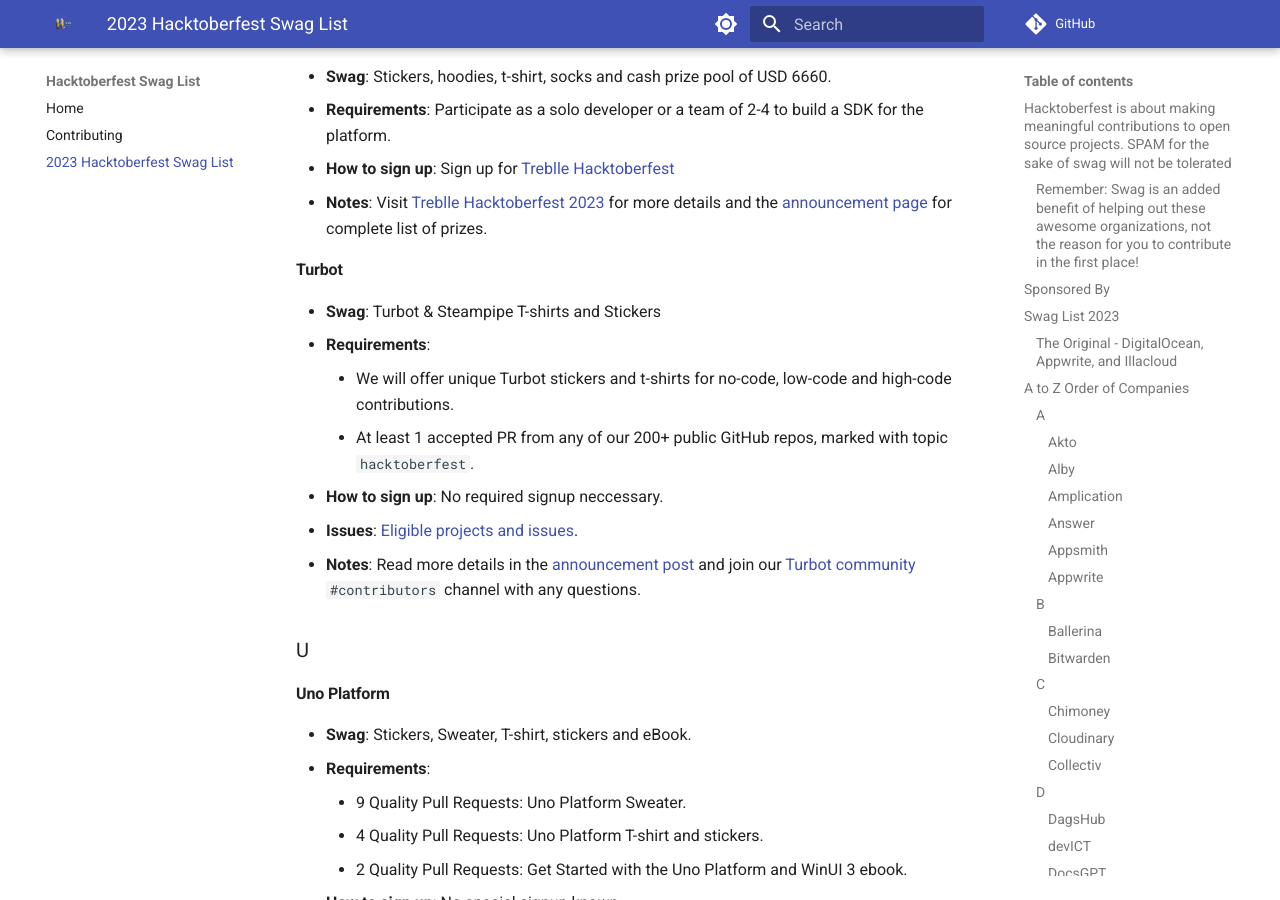
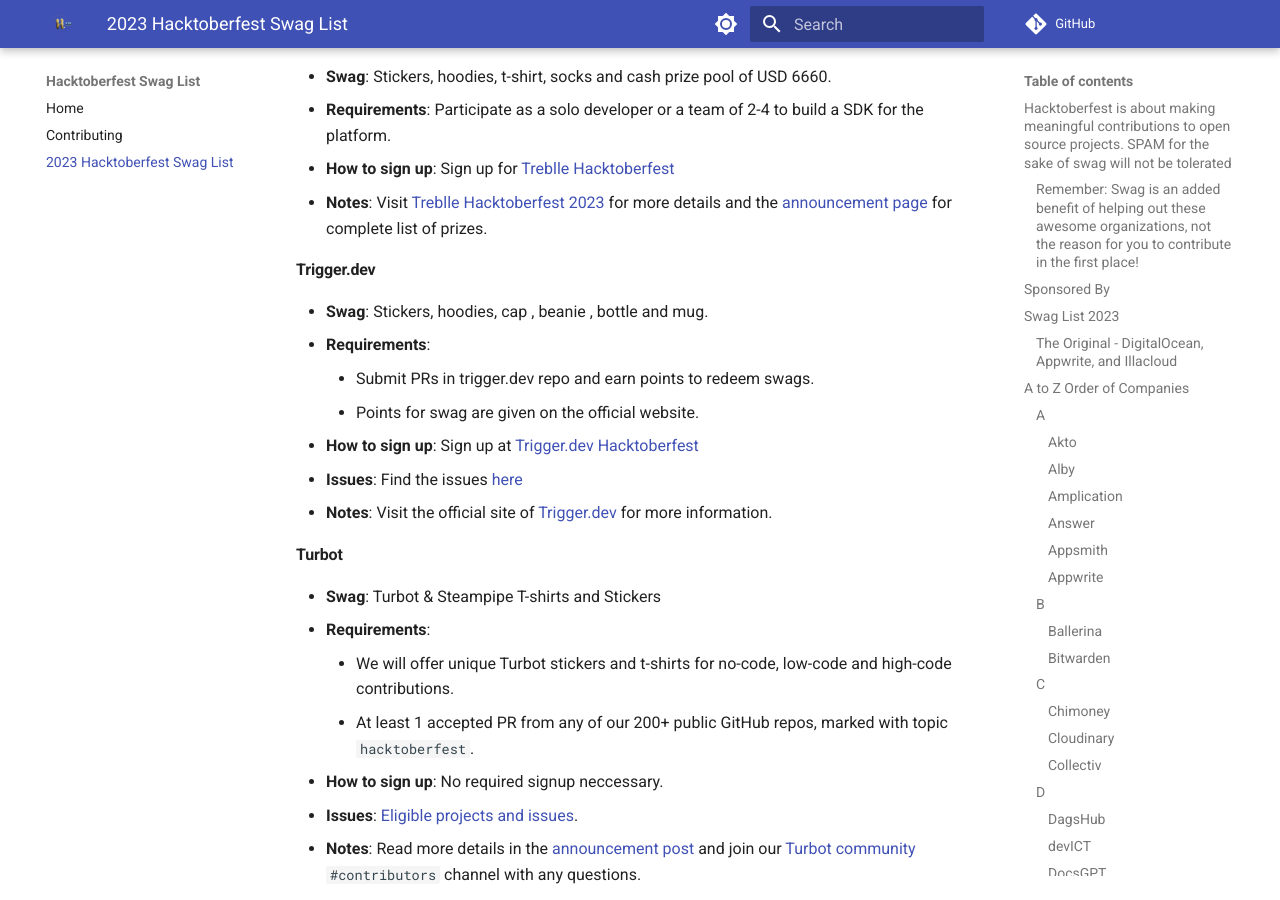
Before and after one commit to crweiner/hacktoberfest-swag-list, an MkDocs documentation site: the page built from docs/list.md, in a window 1280 px wide and 900 px high, scrolled down 12580 px. Built offline with MkDocs 1.6.1 and Material for MkDocs 9.7.7, drawn with Linux system fonts in a browser that asks for light colours; plug-ins that fetch from the network failed and are left out; comment, search, counter and statistics services are not loaded.

Commit message:
Added Trigger.dev

```diff
--- a/docs/list.md
+++ b/docs/list.md
@@ -414,6 +414,16 @@
 - **How to sign up**: Sign up for [Treblle Hacktoberfest](https://docs.google.com/forms/d/e/1FAIpQLSfC_8mX8lpQNhksqQGUhsQ0zTvRzMC5YzufVVbVkPksxouLFw/viewform)
 - **Notes**: Visit [Treblle Hacktoberfest 2023](https://hacked.treblle.com/) for more details and the [announcement page](https://blog.treblle.com/treblle-hacktoberfest/) for complete list of prizes.
 
+#### **Trigger.dev**
+
+- **Swag**: Stickers, hoodies, cap , beanie , bottle and mug.
+- **Requirements**:
+    - Submit PRs in trigger.dev repo and earn points to redeem swags.
+    - Points for swag are given on the official website.
+- **How to sign up**: Sign up at [Trigger.dev Hacktoberfest](https://trigger.dev/hacktoberfest)
+- **Issues**: Find the issues [here](https://github.com/triggerdotdev/trigger.dev/issues)
+- **Notes**: Visit the official site of [Trigger.dev](https://trigger.dev/hacktoberfest) for more information.
+
 #### **Turbot**
 
 - **Swag**: Turbot & Steampipe T-shirts and Stickers
```
